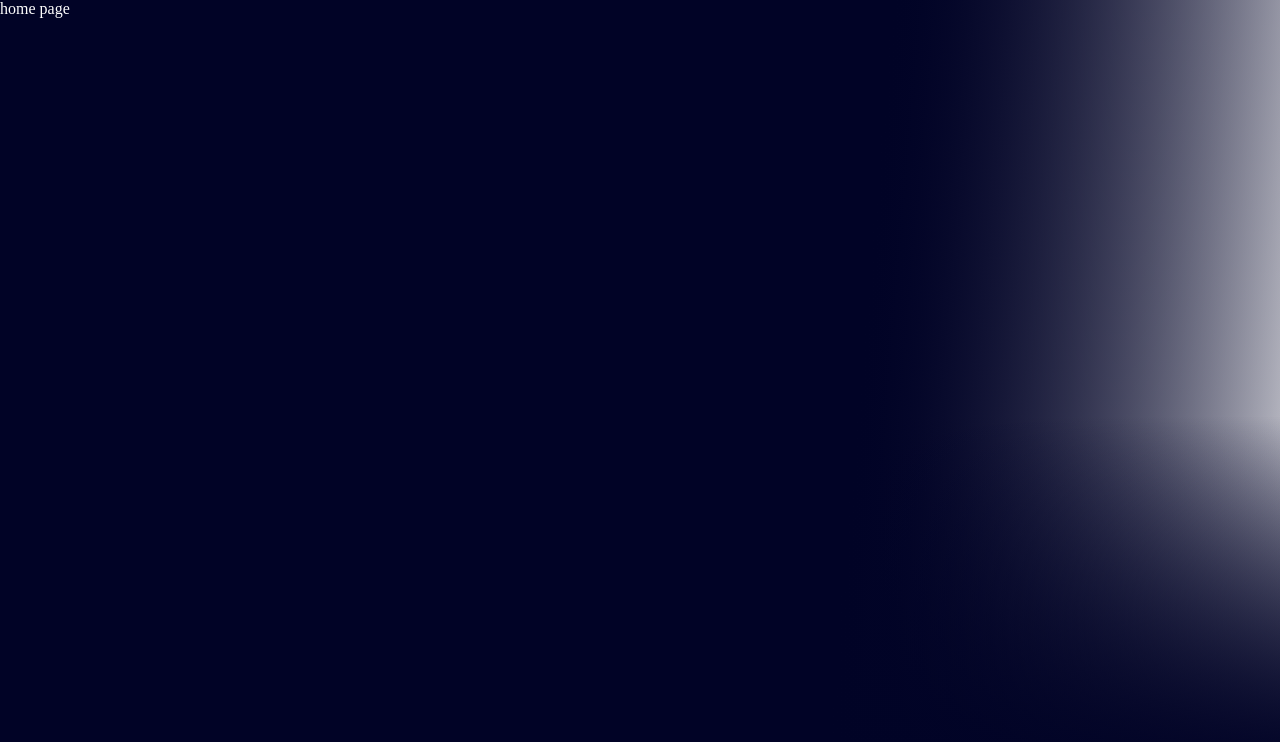
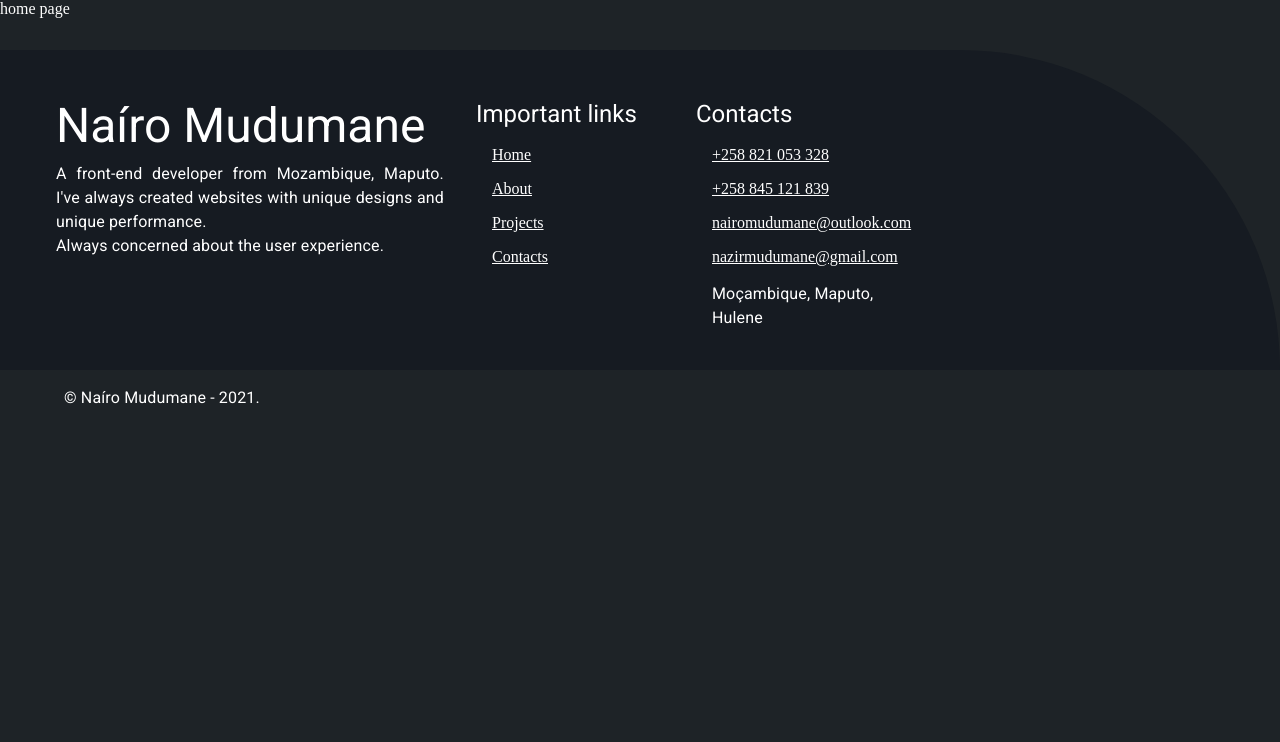
Before and after one commit to nairo-mudumane/react-portfolio-app, a React (Vite) app: page / in a window 1280 px wide. Shown: the top 742 px of the page. Built offline with nearby package versions, Linux system fonts and the light colour scheme.

Commit message:
created footer

```diff
--- a/src/App.tsx
+++ b/src/App.tsx
@@ -1,5 +1,6 @@
 import React from "react";
 import { Route, Routes } from "react-router-dom";
+import { Footer } from "./components";
 import { GlobalStyles } from "./global";
 import { Home } from "./pages";
 
@@ -8,8 +9,9 @@ export const App = () => {
         <>
             <GlobalStyles />
             <Routes>
-                <Route path="/" element={<Home />} />
+                <Route caseSensitive path="/" element={<Home />} />
             </Routes>
+            <Footer />
         </>
     );
 };
--- /dev/null
+++ b/src/components/Footer/About.tsx
@@ -0,0 +1,28 @@
+import React from "react";
+import { Typography } from "@mui/material";
+
+export const About = () => {
+    return (
+        <React.Fragment>
+            <Typography variant="h3" className="heading about" sx={{ mb: 2 }}>
+                Naíro Mudumane
+            </Typography>
+
+            <Typography
+                variant="body1"
+                className="text"
+                sx={{ textAlign: "justify" }}
+            >
+                A front-end developer from Mozambique, Maputo. I've always
+                created websites with unique designs and unique performance.
+            </Typography>
+            <Typography
+                variant="body1"
+                className="text"
+                sx={{ textAlign: "justify" }}
+            >
+                Always concerned about the user experience.
+            </Typography>
+        </React.Fragment>
+    );
+};
--- /dev/null
+++ b/src/components/Footer/Contacts.tsx
@@ -0,0 +1,41 @@
+import React from "react";
+import { List, ListItem, Typography } from "@mui/material";
+
+export default function Contacts() {
+    return (
+        <React.Fragment>
+            <Typography variant="h5" className="heading" sx={{ mb: 2 }}>
+                Contacts
+            </Typography>
+
+            <List>
+                <ListItem>
+                    <a href="tel:+258821053328" rel="noreferrer">
+                        +258 821 053 328
+                    </a>
+                </ListItem>
+
+                <ListItem>
+                    <a href="tel:+258845121839" rel="noreferrer">
+                        +258 845 121 839
+                    </a>
+                </ListItem>
+                <ListItem>
+                    <a href="mailto:nairomudumane@outlook.com" rel="noreferrer">
+                        nairomudumane@outlook.com
+                    </a>
+                </ListItem>
+                <ListItem>
+                    <a href="mailto:nazirmudumane@gmail.com" rel="noreferrer">
+                        nazirmudumane@gmail.com
+                    </a>
+                </ListItem>
+                <ListItem>
+                    <Typography variant="body1">
+                        Moçambique, Maputo, Hulene
+                    </Typography>
+                </ListItem>
+            </List>
+        </React.Fragment>
+    );
+}
--- /dev/null
+++ b/src/components/Footer/Copyright.tsx
@@ -0,0 +1,17 @@
+import React from "react";
+import { Container, Typography } from "@mui/material";
+import { CopyrightStyles } from "./styles";
+
+export const Copyright = () => {
+    return (
+        <section>
+            <CopyrightStyles>
+                <Container>
+                    <Typography variant="body1">
+                        &copy; Naíro Mudumane - 2021.
+                    </Typography>
+                </Container>
+            </CopyrightStyles>
+        </section>
+    );
+};
--- /dev/null
+++ b/src/components/Footer/ImportantLinks.tsx
@@ -0,0 +1,28 @@
+import React from "react";
+import { List, ListItem, Typography } from "@mui/material";
+import { NavLink } from "react-router-dom";
+
+export const ImportantLinks = () => {
+    return (
+        <React.Fragment>
+            <Typography variant="h5" className="heading" sx={{ mb: 2 }}>
+                Important links
+            </Typography>
+
+            <List>
+                <ListItem>
+                    <NavLink to="/">Home</NavLink>
+                </ListItem>
+                <ListItem>
+                    <NavLink to="/about">About</NavLink>
+                </ListItem>
+                <ListItem>
+                    <NavLink to="/projects">Projects</NavLink>
+                </ListItem>
+                <ListItem>
+                    <NavLink to="/contacts">Contacts</NavLink>
+                </ListItem>
+            </List>
+        </React.Fragment>
+    );
+};
--- /dev/null
+++ b/src/components/Footer/index.tsx
@@ -0,0 +1,32 @@
+import React from "react";
+import { Container, Grid } from "@mui/material";
+import { About } from "./About";
+import { Copyright } from "./Copyright";
+import { FooterStyles } from "./styles";
+import { ImportantLinks } from "./ImportantLinks";
+import Contacts from "./Contacts";
+
+const Footer = () => {
+    return (
+        <FooterStyles>
+            <section className="content">
+                <Container className="container">
+                    <Grid container>
+                        <Grid sx={{ mb: 2, pl: 1, pr: 3, flex: "0 1 420px" }}>
+                            <About />
+                        </Grid>
+                        <Grid sx={{ mb: 2, pl: 1, pr: 3, flex: "0 1 220px" }}>
+                            <ImportantLinks />
+                        </Grid>
+                        <Grid sx={{ mb: 2, pl: 1, pr: 3, flex: "0 1 220px" }}>
+                            <Contacts />
+                        </Grid>
+                    </Grid>
+                </Container>
+            </section>
+            <Copyright />
+        </FooterStyles>
+    );
+};
+
+export default Footer;
--- /dev/null
+++ b/src/components/Footer/styles.ts
@@ -0,0 +1,42 @@
+import styled from "styled-components";
+import { GlobalColors } from "../../global";
+
+export const CopyrightStyles = styled.div`
+    background: ${GlobalColors.bgDark1};
+    padding: 1rem 0;
+`;
+
+export const FooterStyles = styled.footer`
+    background: ${GlobalColors.bgDark2};
+    border-top-right-radius: 20rem;
+    margin-top: 2rem;
+
+    .content {
+        padding-top: 3rem;
+        padding-bottom: 1rem;
+        padding-right: 2rem;
+    }
+    .heading {
+        margin-bottom: 0.5rem;
+    }
+
+    & ul {
+        padding: 0;
+    }
+
+    @media only screen and (max-width: 375px) {
+        border-top-right-radius: 14rem;
+        .text {
+            text-align: left;
+        }
+        .container {
+            padding-left: 0;
+        }
+        .heading {
+            font-size: 2em;
+        }
+        .heading:not(.about) {
+            font-size: 1.5em;
+        }
+    }
+`;
--- a/src/components/index.ts
+++ b/src/components/index.ts
@@ -1,2 +1,3 @@
 // export { default as ScrollableData } from "./Scrollable-data";
 export { default as Header } from "./Header";
+export { default as Footer } from "./Footer";
--- a/src/global/GlobalStyles.ts
+++ b/src/global/GlobalStyles.ts
@@ -7,6 +7,7 @@ export const GlobalStyles = createGlobalStyle`
 *::after {
 	padding: 0;
 	margin: 0;
+	outline: none;
 	box-sizing: border-box;
 	transition: all .2s ease;
 }
@@ -14,10 +15,15 @@ export const GlobalStyles = createGlobalStyle`
 html,
 body {
 	color: ${GlobalColors.white1};
-	background: linear-gradient(180deg, rgba(1, 3, 38, 0) 52%, #010326),
-        linear-gradient(95deg, #010326 66%, rgba(1, 3, 38, 0.10));
-	background-repeat: no-repeat;
-	min-height: 100vh;
+	background: ${GlobalColors.bgDark1};
+}
+
+a {
+	color: inherit;
+	font: inherit;
+	&:hover {
+		text-decoration: none;
+	}
 }
 
 img,
```
